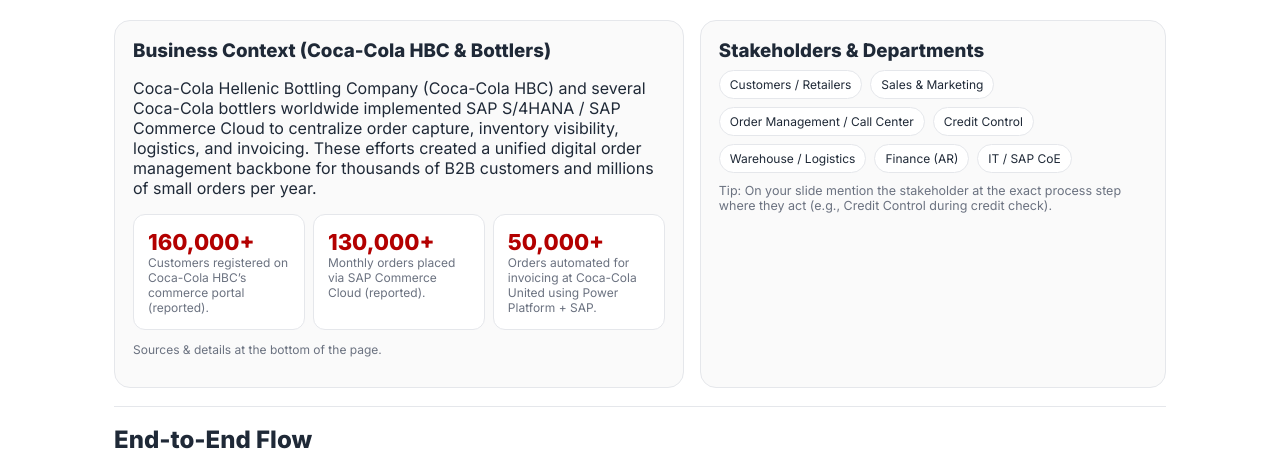
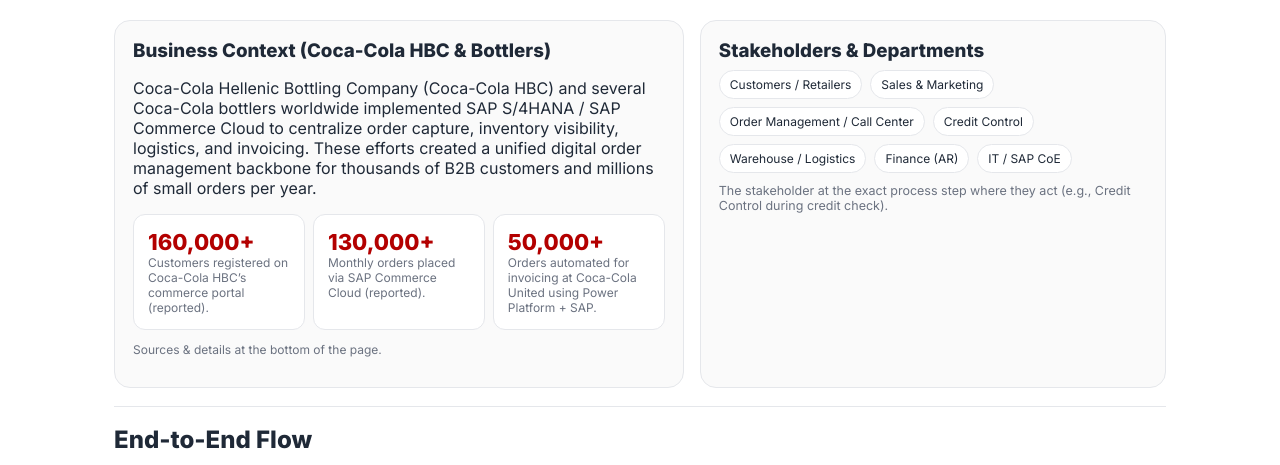
Before and after one commit to Isaac-Pradeep-Raj/Kaartech_CaseStudy, a plain HTML site: page index.html in a window 1280 px wide. Shown: the part 314-779 px from the top of the page. Drawn offline with Linux system fonts and the light colour scheme.

Commit message:
Update index.html

```diff
--- a/index.html
+++ b/index.html
@@ -125,7 +125,7 @@
         <span class="chip">Finance (AR)</span>
         <span class="chip">IT / SAP CoE</span>
       </div>
-      <p class="note" style="margin-top:10px">Tip: On your slide mention the stakeholder at the exact process step where they act (e.g., Credit Control during credit check).</p>
+      <p class="note" style="margin-top:10px">The stakeholder at the exact process step where they act (e.g., Credit Control during credit check).</p>
     </div>
   </section>
 
```
